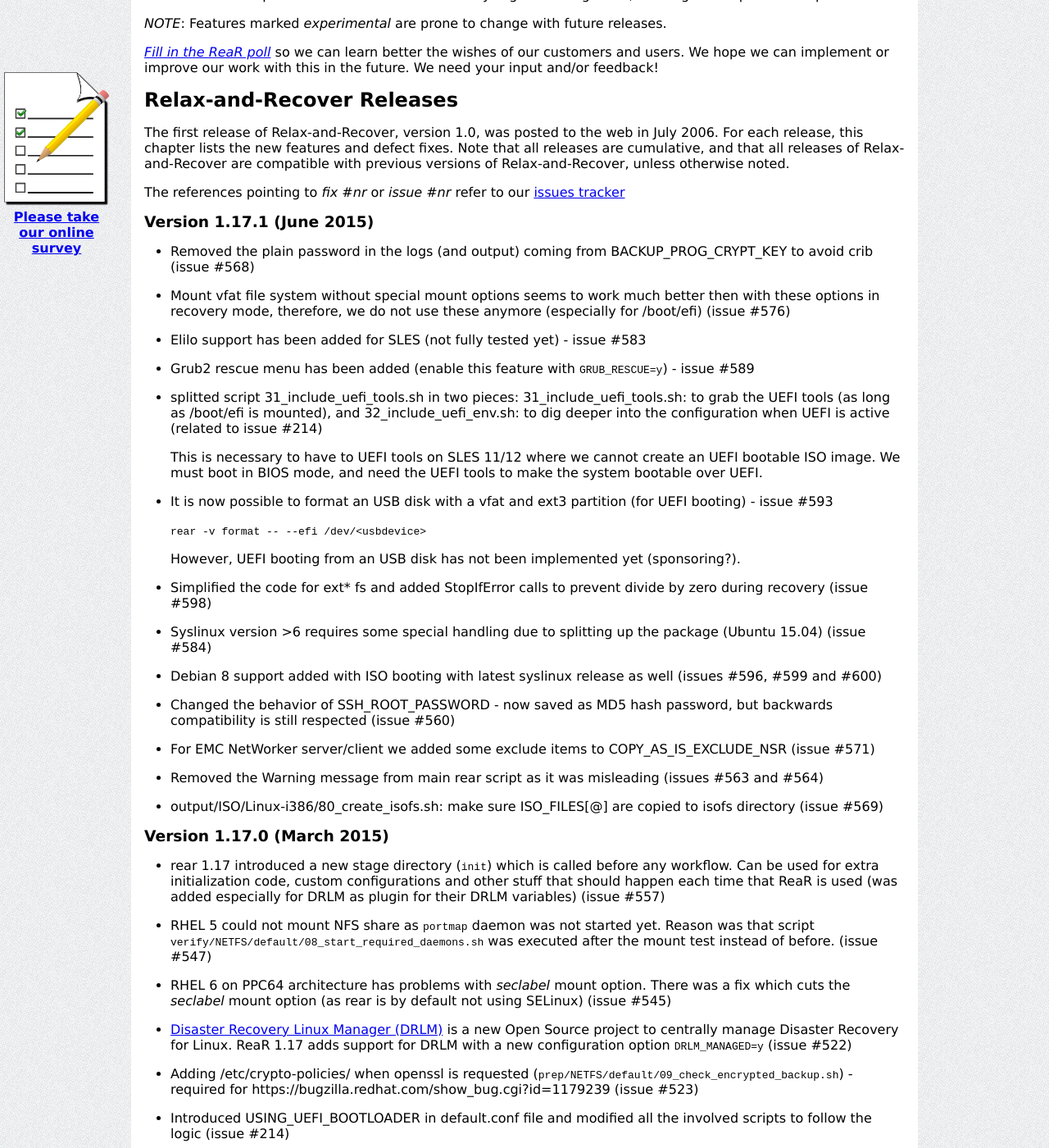
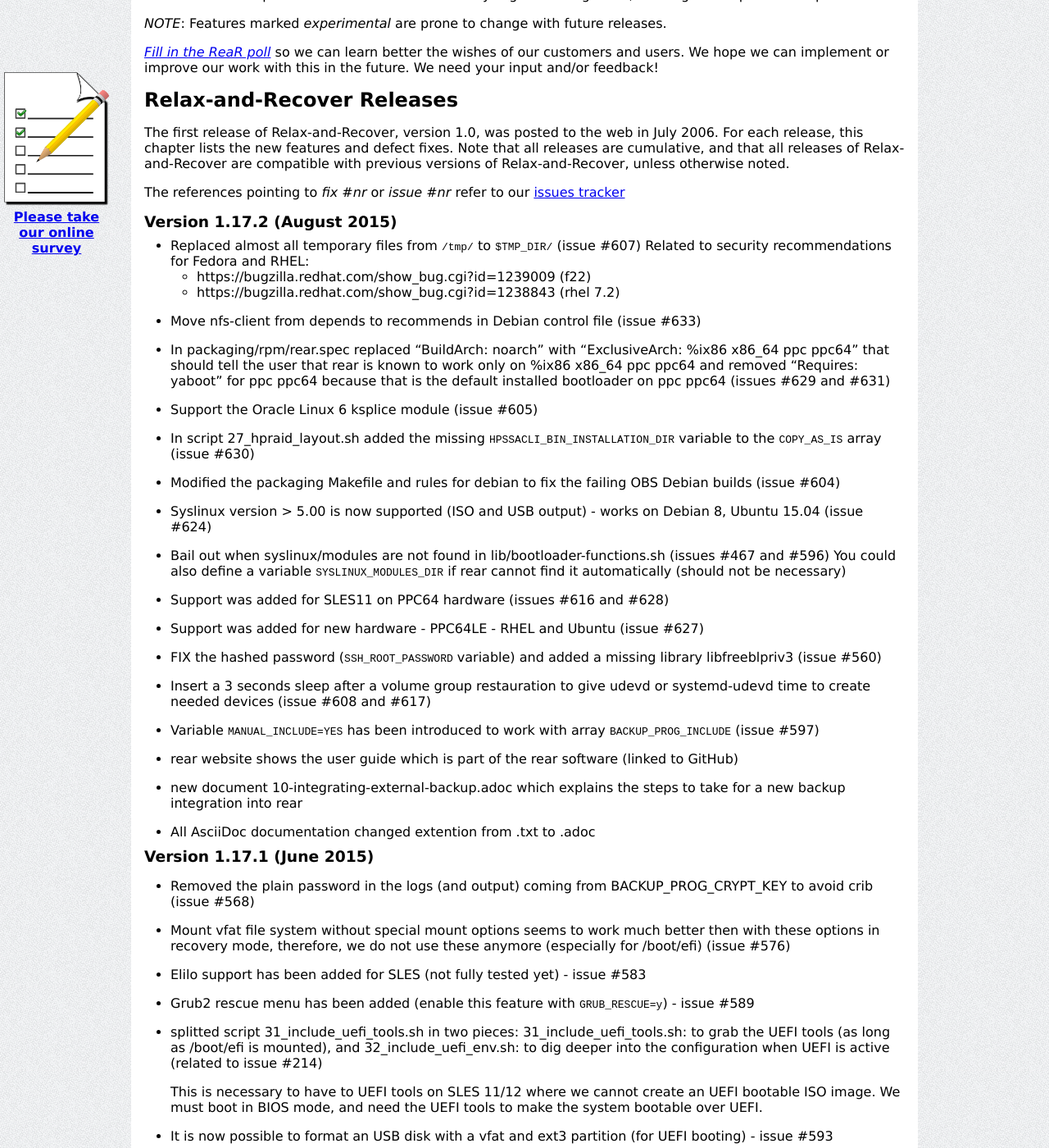
Before and after one commit to rear/rear.github.com, a Jekyll site: the page built from documentation/release-notes-1-17.md, in a window 1280 px wide and 1400 px high, scrolled down 2367 px. Shown: the whole window at 82% size. Built offline with Jekyll 4.4.1, drawn with Linux system fonts in a browser that asks for light colours; comment, search, counter and statistics services are not loaded; some of the changed text lies outside the part shown.

Commit message:
Updating release notes for upcoming 1.17.2

```diff
--- a/documentation/release-notes-1-17.md
+++ b/documentation/release-notes-1-17.md
@@ -3,7 +3,7 @@
 title: Relax-and-Recover Release Notes
 ---
 
-## Release Notes for Relax-and-Recover version 1.17.1
+## Release Notes for Relax-and-Recover version 1.17.2
 
 This document contains the release notes for the open source project
 Relax-and-Recover.
@@ -154,6 +154,44 @@
 
 The references pointing to *fix #nr* or *issue #nr* refer to our [issues tracker](https://github.com/rear/rear/issues)
 
+
+### Version 1.17.2 (August 2015)
+
+* Replaced almost all temporary files from `/tmp/` to `$TMP_DIR/` (issue #607)
+  Related to security recommendations for Fedora and RHEL:
+  - https://bugzilla.redhat.com/show_bug.cgi?id=1239009 (f22)
+  - https://bugzilla.redhat.com/show_bug.cgi?id=1238843 (rhel 7.2)
+
+* Move nfs-client from depends to recommends in Debian control file (issue #633)
+
+* In packaging/rpm/rear.spec replaced "BuildArch: noarch" with "ExclusiveArch: %ix86 x86_64 ppc ppc64" that should tell the user that rear is known to work only on %ix86 x86_64 ppc ppc64 and removed "Requires: yaboot" for ppc ppc64 because that is the default installed bootloader on ppc ppc64 (issues #629 and #631)
+
+* Support the Oracle Linux 6 ksplice module (issue #605)
+
+* In script 27_hpraid_layout.sh added the missing `HPSSACLI_BIN_INSTALLATION_DIR` variable to the `COPY_AS_IS` array (issue #630)
+
+* Modified the packaging Makefile and rules for debian to fix the failing OBS Debian builds (issue #604)
+
+* Syslinux version > 5.00 is now supported (ISO and USB output) - works on Debian 8, Ubuntu 15.04 (issue #624)
+
+* Bail out when syslinux/modules are not found in lib/bootloader-functions.sh (issues #467 and #596)
+  You could also define a variable `SYSLINUX_MODULES_DIR` if rear cannot find it automatically (should not be necessary)
+
+* Support was added for SLES11 on PPC64 hardware (issues #616 and #628)
+
+* Support was added for new hardware - PPC64LE - RHEL and Ubuntu (issue #627)
+
+* FIX the hashed password (`SSH_ROOT_PASSWORD` variable) and added a missing library libfreeblpriv3 (issue #560)
+
+* Insert a 3 seconds sleep after a volume group restauration to give udevd or systemd-udevd time to create needed devices (issue #608 and #617)
+
+* Variable `MANUAL_INCLUDE=YES` has been introduced to work with array `BACKUP_PROG_INCLUDE` (issue #597)
+
+* rear website shows the user guide which is part of the rear software (linked to GitHub)
+
+* new document 10-integrating-external-backup.adoc which explains the steps to take for a new backup integration into rear
+
+* All AsciiDoc documentation changed extention from .txt to .adoc
 
 ### Version 1.17.1 (June 2015)
 
@@ -829,6 +867,7 @@
 
 * Intel Itanium processors
 * PPC processors
+* PPC64LE processors (*new*)
 
 Rear-1.17 does not support:
 
@@ -844,6 +883,14 @@
 
 
 ## Known Problems and Workarounds
+
+*Issue Description*: Debian 8 initramfs-tools: / on LVM gets mounted by initrd with kernel device name /dev/dm-X instead of /dev/mapper/XXX name
+
+[Issue #613](https://github.com/rear/rear/issues/613) goes deeper into the problem with Debian 8 and LVM on /. The reporter created also a [Debian Bug report #791754](https://bugs.debian.org/cgi-bin/bugreport.cgi?bug=791754) for it.
+
+* Workaround:
+
+See the fix mentioned in [Debian Bug report #791754](https://bugs.debian.org/cgi-bin/bugreport.cgi?bug=791754)
 
 *Issue Description*: BACKUP=NSR on RHEL 6 could break yum
 
```
